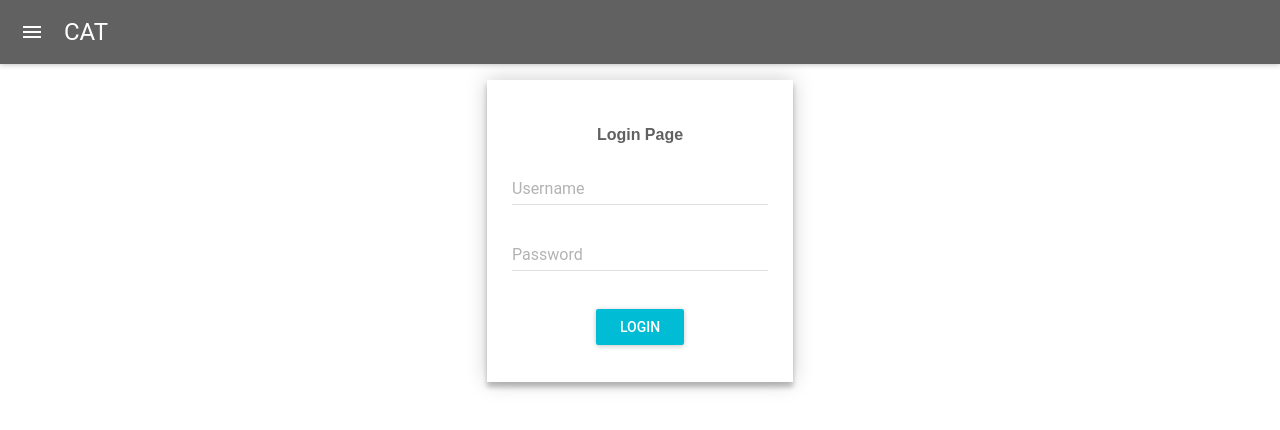
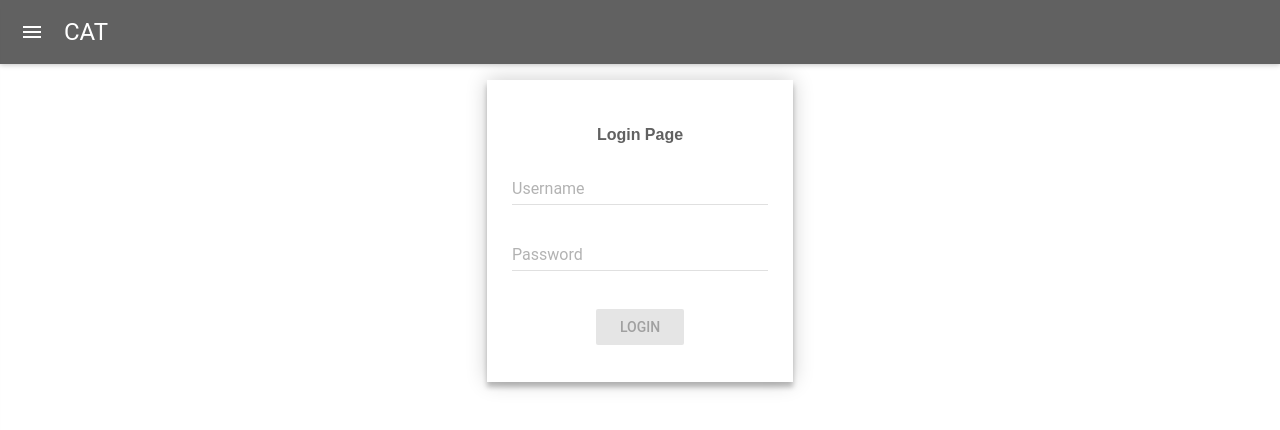
Before and after one commit to JagerV3/cats-web, a React (Create React App) app: page /login in a window 1280 px wide. Shown: the top 430 px of the page. Built offline with nearby package versions, Linux system fonts and the light colour scheme.

Commit message:
WIP in validation

```diff
--- a/src/loginPage/loginPage.js
+++ b/src/loginPage/loginPage.js
@@ -10,7 +10,13 @@ const style = {
 class LoginPage extends Component {
     constructor(props){
         super(props);
-
+        this.state = {
+           username: '',
+           usernameErrorText : '',
+           password: '',
+           passwordErrorText : '',
+           isDisabled : true
+        }
     }
     login(list) {
         console.log(list);
@@ -21,19 +27,37 @@ class LoginPage extends Component {
     componentDidMount() {
         this.login("it is form component did mount")
     }
+    validateUsername = (e, val) => {
+        if(val === '') {
+            this.setState({ usernameErrorText: 'Username cant be blank', isDisabled: true})
+        }
+        else this.setState({ usernameErrorText: '', isDisabled: false})
+    }
+    validatePassword = (e, val) => {
+        if(val === '') this.setState({ passwordErrorText: 'Password cant be blank', isDisabled: true})
+        else this.setState({ passwordErrorText: '', isDisabled: false})
+    }
+
     render() {
         return (
             <form className="container">
                 <div className="login-container">
                     <h4 style={{ color: '#616161'}}> Login Page  </h4>
                     <TextField
-                    hintText="Username"
-                    /><br /><br />
+                        hintText="Username"
+                        onChange= {this.validateUsername}
+                        errorText= {this.state.usernameErrorText}/><br /><br />
                     <TextField
-                    hintText="Password"
-                    type="password"
-                    /><br /><br />
-                    <RaisedButton label="Login" onClick={this.handleClick.bind(this)} primary={true} style={style} />
+                        hintText="Password"
+                        type="password"
+                        onChange= {this.validatePassword}
+                        errorText= {this.state.passwordErrorText} /><br /><br />
+                    <RaisedButton
+                        disabled={this.state.isDisabled}
+                        label="Login"
+                        onClick={this.handleClick.bind(this)}
+                        primary={true}
+                        style={style} />
                 </div>
             </form>
 
```
